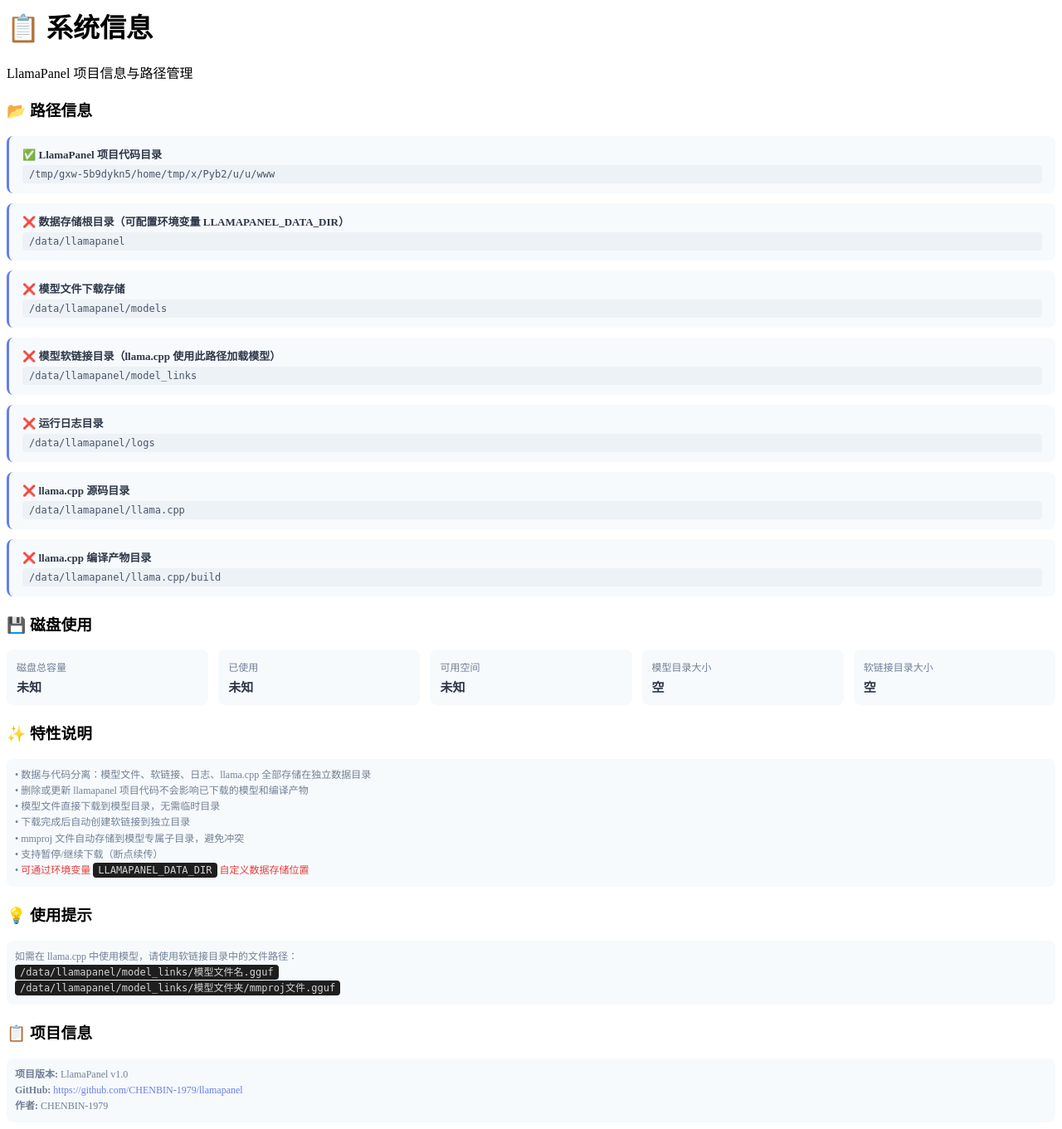
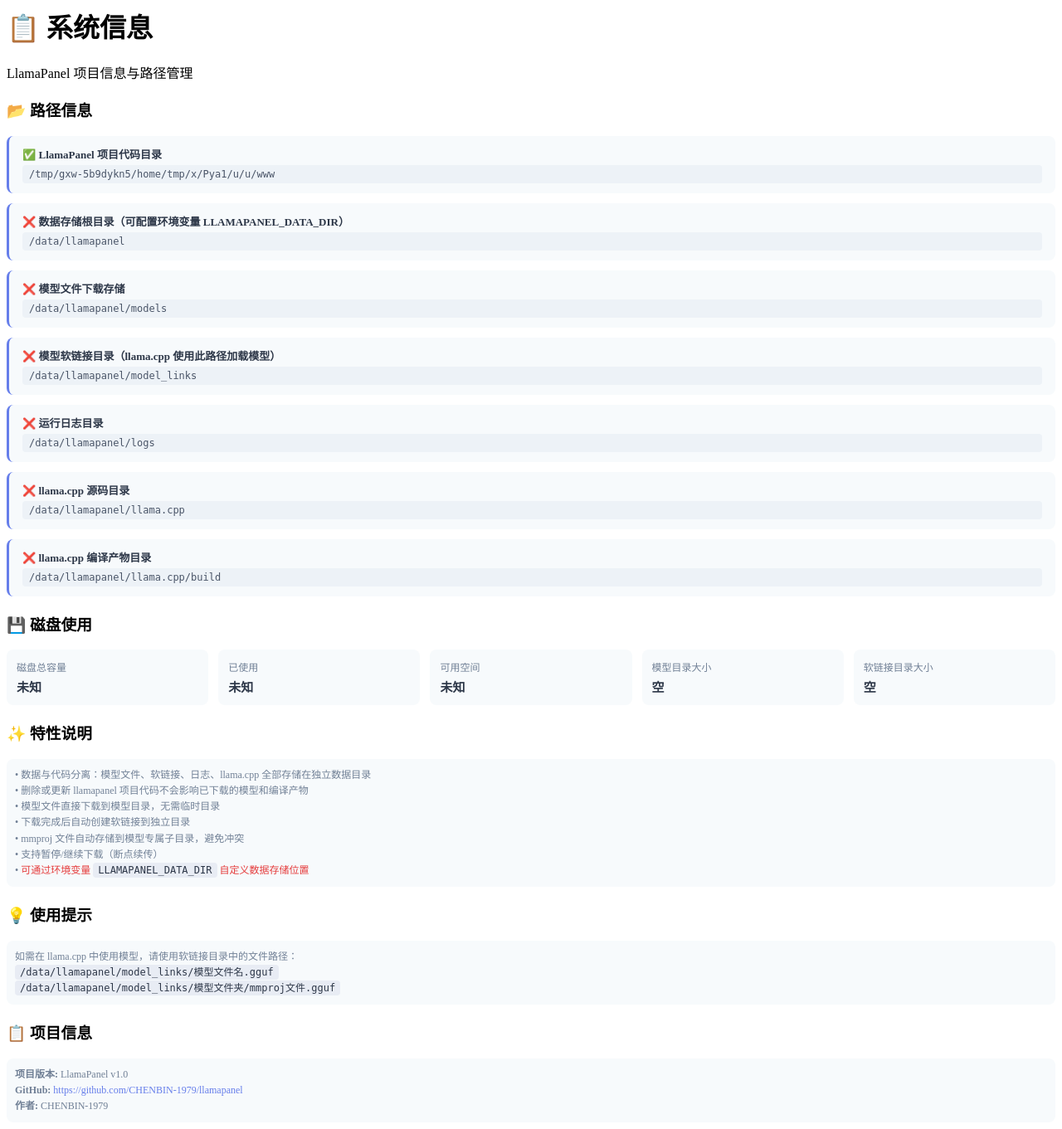
Before and after one commit to CHENBIN-1979/llamapanel, a FastAPI app: page /api/system/page in a window 1280 px wide. Shown: the whole page at 83% size. Run offline with FastAPI, Linux system fonts and the light colour scheme; parts of the project's set-up code (start-up, migrations or seed data) failed here and were passed over.

Commit message:
fix: 修改 <code> 标签样式 - 背景色从黑色(#1e1e1e)改为浅色(#e8ecf4)，文字颜色从浅灰(#d4d4d4)改为深灰(#2d3748)，与页面整体风格协调

```diff
--- a/backend/templates/local.html
+++ b/backend/templates/local.html
@@ -93,8 +93,8 @@
         line-height: 1.6;
     }
     code {
-        background: #1e1e1e;
-        color: #d4d4d4;
+        background: #e8ecf4;
+        color: #2d3748;
         padding: 2px 6px;
         border-radius: 4px;
         font-family: monospace;
--- a/backend/templates/system.html
+++ b/backend/templates/system.html
@@ -122,8 +122,8 @@ loadSystemInfo();
         line-height: 1.6;
     }
     code {
-        background: #1e1e1e;
-        color: #d4d4d4;
+        background: #e8ecf4;
+        color: #2d3748;
         padding: 2px 6px;
         border-radius: 4px;
         font-family: monospace;
```
